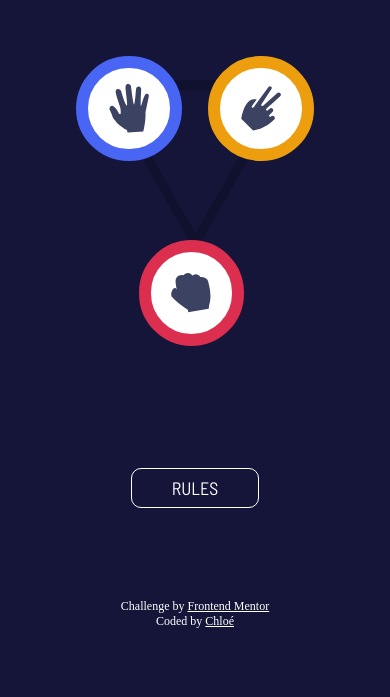
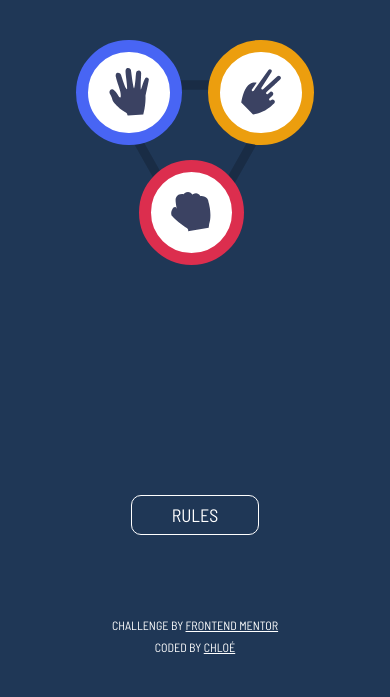
Before and after one commit to ChloeDelphis/FrontendMentor-rock-paper-scissors, a plain HTML site: page index.html in a window 390 px wide. Shown: the part 147-844 px from the top of the page. Drawn offline with Linux system fonts and the light colour scheme.

Commit message:
corrections on mobile page

```diff
--- a/index.html
+++ b/index.html
@@ -44,7 +44,7 @@
     </main>
 
     <footer>
-      <div class="attribution">
+      <div class="attribution text">
         Challenge by
         <a href="https://www.frontendmentor.io?ref=challenge" target="_blank"
           >Frontend Mentor</a
--- a/style.scss
+++ b/style.scss
@@ -1,22 +1,23 @@
 @import url("https://fonts.googleapis.com/css2?family=Barlow+Semi+Condensed&display=swap");
 * {
   box-sizing: border-box;
+  margin: 0;
 }
 
 html {
   font-size: 62.5%;
 
   body {
-    // height: 100vh;
+    height: 100vh;
     // background: radial-gradient(
     //     circle farthest-corner at top left,
     //     hsl(214, 47%, 23%),
     //     hsl(237, 49%, 15%)
-    background-color: hsl(237, 49%, 15%);
-    margin: 10%;
-    // display: flex;
-    // flex-direction: column;
-    // justify-content: space-between;
+    background-color: hsl(214, 47%, 23%);
+    padding: 10% 10% 5% 10%;
+    display: flex;
+    flex-direction: column;
+    justify-content: space-between;
 
     .text {
       font-family: "Barlow Semi Condensed", sans-serif;
@@ -24,6 +25,7 @@ html {
     }
 
     header {
+      // background-color: violet;
       display: flex;
       justify-content: space-between;
       border: solid 0.3rem hsl(217, 16%, 45%);
@@ -66,14 +68,18 @@ html {
     }
 
     main {
+      // background-color: yellow;
       // border: solid pink 3px;
-      height: 65vh;
+      height: 100%;
       width: 100%;
       display: flex;
       flex-direction: column;
+      margin-top: 10%;
+      // margin-bottom: 10%;
 
       .container {
-        margin-top: 10%;
+        // margin-top: 10%;
+        // margin-bottom: 10%;
         height: 80%;
         background-image: url(images/bg-triangle.svg);
         background-size: 50vw;
@@ -99,18 +105,18 @@ html {
         }
         #blue {
           border: solid 1.2rem hsl(230, 89%, 62%);
-          top: 6%;
+          top: 10px;
           left: 12%;
         }
         #yellow {
           border: solid 1.2rem hsl(39, 89%, 49%);
-          top: 6%;
+          top: 10px;
           right: 12%;
         }
         #red {
           border: solid 1.2rem hsl(349, 71%, 52%);
           left: 32%;
-          bottom: 28%;
+          top: 130px;
         }
       }
 
@@ -129,7 +135,8 @@ html {
   }
 
   footer {
-    margin-top: 8%;
+    // background-color: pink;
+    padding-bottom: 5%;
     display: flex;
     height: 10vh;
     align-items: center;
@@ -138,6 +145,7 @@ html {
     color: white;
     // text-transform: uppercase;
     font-size: 1.2rem;
+    line-height: 4ex;
 
     a {
       text-decoration: none;
```
Also changed, not shown: style.css, 1 other file.
